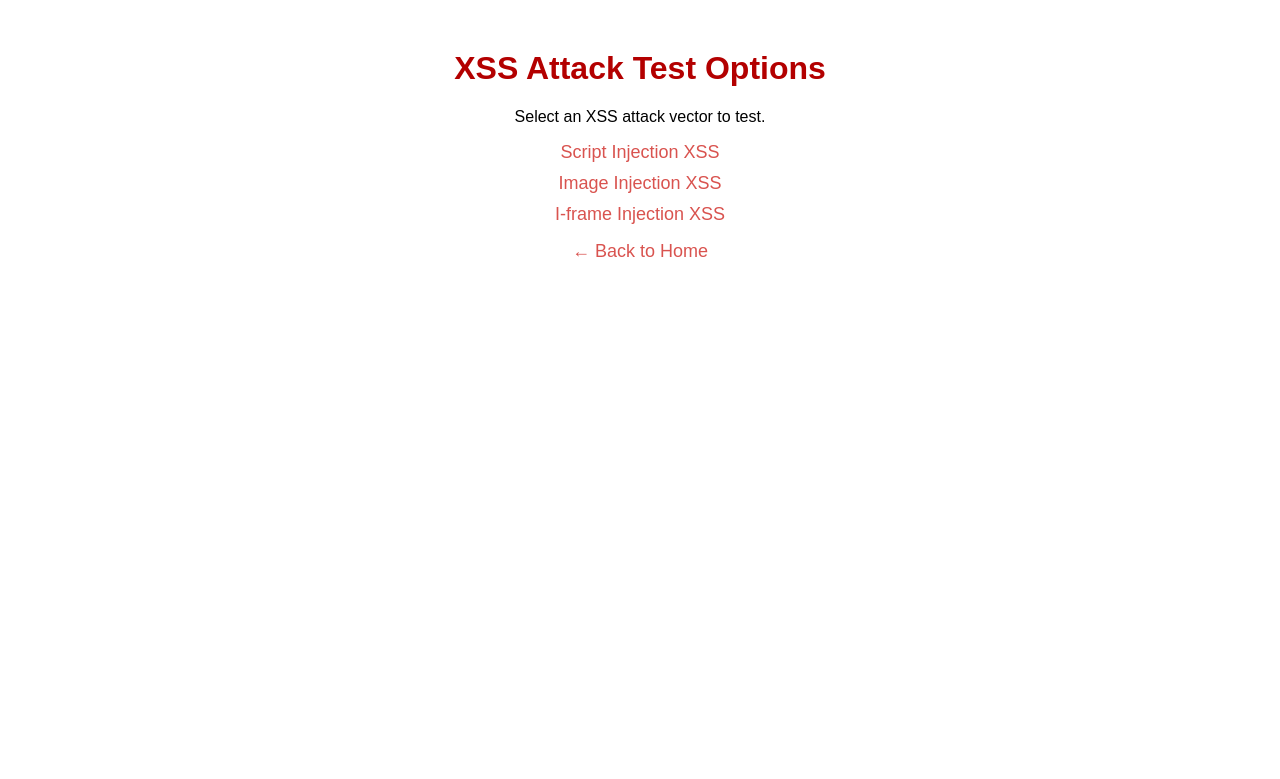
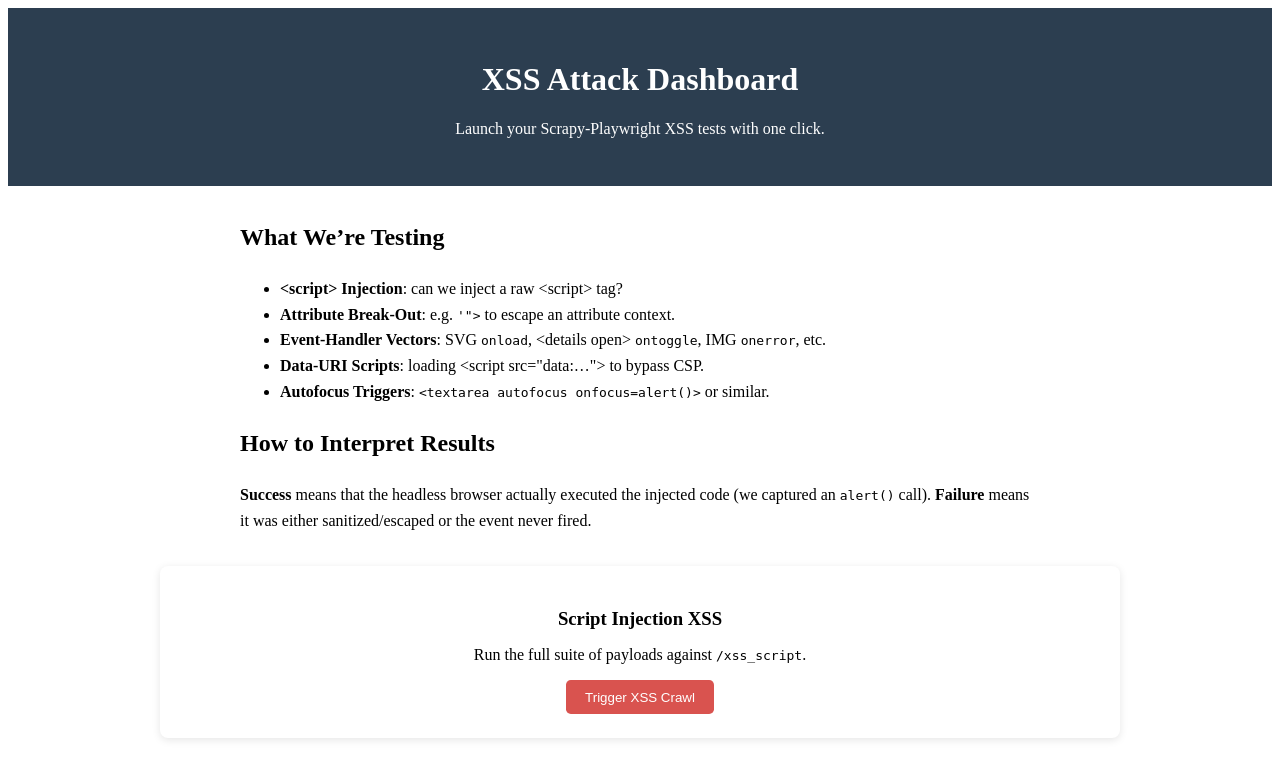
Before and after one commit to singh895/ScrapyShield, a Flask app: page /xss in a window 1280 px wide. Shown: the top 779 px of the page. Run offline with Flask 3, Linux system fonts and the light colour scheme.

Commit message:
beautifying xss page

```diff
--- a/app.py
+++ b/app.py
@@ -43,11 +43,9 @@ def xss_script():
 
     result_text = ""
     if user_input:
-        # 1) rudimentary “did it run?” check
         success = "ontoggle" in user_input or "onerror" in user_input or "onload" in user_input
         result_text = "Success" if success else "Failure"
 
-        # 2) log it
         attack_logs.append({
             'attack_type': 'XSS',
             'payload':     user_input,
@@ -56,7 +54,6 @@ def xss_script():
             'timestamp':   datetime.now().strftime("%Y-%m-%d %H:%M:%S")
         })
 
-    # 3) render the form + response + result
     return f'''
     <html>
       <head><title>Script Injection XSS</title></head>
@@ -74,33 +71,6 @@ def xss_script():
     </html>
     '''
 
-# @app.route('/xss_script')
-# def xss_script():
-#     # return render_template('xss_script.html')
-#     user_input = request.args.get('name', '')
-#     if user_input:
-#         attack_logs.append({
-#             'attack_type':  'XSS',
-#             'payload':      user_input,
-#             'result':       'result',
-#             'status_code':  200,
-#             'timestamp':    datetime.now().strftime("%Y-%m-%d %H:%M:%S")
-#         })
-#     return '''
-#     <html>
-#     <head><title>Script Injection XSS</title></head>
-#     <body>
-#         <h1>Script Injection XSS</h1>
-#         <p>Enter your name:</p>
-#         <form action="/xss_script" method="GET">
-#             <input type="text" name="name">
-#             <input type="submit" value="Submit">
-#         </form>
-#         <p>Response:</p>
-#         <div>{}</div>
-#     </body>
-#     </html>
-#     '''.format(request.args.get('name', ''))
 
 @app.route('/xss_img')
 def xss_img():
@@ -421,18 +391,8 @@ def malware_results():
     """
     return html_content
 
-# @app.route('/trigger-xss-crawl')
-# def trigger_xss_crawl():
-#     scrapy_project_dir = os.path.join(os.getcwd(), 'xss_crawler')
-#     subprocess.Popen([
-#         sys.executable, '-m', 'scrapy', 'crawl', 'xss_playwright',
-#         '-s', 'USER_AGENT=Mozilla/5.0 (Windows NT 10.0; Win64; x64)',
-#         '-s', 'ROBOTSTXT_OBEY=False'
-#     ], cwd=scrapy_project_dir)
-#     return 'XSS Crawl initiated in background', 202
 
-
-@app.route('/trigger-xss-crawl')
+@app.route('/trigger-xss-crawl', methods=['GET', 'POST'])
 def trigger_xss_crawl():
     scrapy_project_dir = os.path.join(os.getcwd(), 'xss_crawler')
     subprocess.Popen([
@@ -443,60 +403,5 @@ def trigger_xss_crawl():
     return 'XSS Crawl initiated in background', 202
 
 
-# @app.route('/trigger-xss-crawl')
-# def trigger_xss_crawl():
-#     scrapy_project_dir = os.path.join(os.getcwd(), 'xss_crawler')
-
-#     # 1) Run the spider, dumping into results.json
-#     subprocess.run([
-#         sys.executable, '-m', 'scrapy', 'crawl', 'xss_playwright',
-#         '-s', 'USER_AGENT=Mozilla/5.0 (Windows NT 10.0; Win64; x64)',
-#         '-s', 'ROBOTSTXT_OBEY=False',
-#         '-o', 'results.json'
-#     ], cwd=scrapy_project_dir, check=True)
-
-#     # 2) Read results.json and append each entry with Success/Failure
-#     results_path = os.path.join(scrapy_project_dir, '/workspaces/ScrapyShield/xss_crawler/results.json')
-#     with open(results_path, 'r') as f:
-#         entries = json.load(f)
-
-#     for e in entries:
-#         attack_logs.append({
-#             'attack_type': 'XSS',
-#             'payload':     e.get('payload', ''),
-#             'result':      'Success' if e.get('xss_triggered') else 'Failure',
-#             'status_code': 200,
-#             'timestamp':   datetime.now().strftime("%Y-%m-%d %H:%M:%S")
-#         })
-
-#     return 'XSS Crawl completed and logged', 200
-
-# @app.route('/trigger-xss-crawl')
-# def trigger_xss_crawl():
-#     scrapy_project_dir = os.path.join(os.getcwd(), 'xss_crawler')
-#     # 1) Run the spider and dump results to results.json
-#     subprocess.run([
-#         sys.executable, '-m', 'scrapy', 'crawl', 'xss_playwright',
-#         '-s', 'USER_AGENT=Mozilla/5.0 (Windows NT 10.0; Win64; x64)',
-#         '-s', 'ROBOTSTXT_OBEY=False',
-#         '-o', 'results.json'
-#     ], cwd=scrapy_project_dir, check=True)
-
-#     # 2) Read the JSON and append to attack_logs
-#     results_path = os.path.join(scrapy_project_dir, 'results.json')
-#     with open(results_path, 'r') as f:
-#         entries = json.load(f)
-
-#     for e in entries:
-#         attack_logs.append({
-#             'attack_type': 'XSS',
-#             'payload':      e.get('payload', ''),
-#             'result':       'Success' if e.get('xss_triggered') else 'Failure',
-#             'status_code':  200,
-#             'timestamp':    datetime.now().strftime("%Y-%m-%d %H:%M:%S")
-#         })
-
-#     return 'XSS Crawl completed and logged', 200
-
 if __name__ == "__main__":
     app.run(port= 5001, debug=True, host='0.0.0.0')
--- a/src/template/xss.html
+++ b/src/template/xss.html
@@ -1,4 +1,4 @@
-<!DOCTYPE html>
+<!-- <!DOCTYPE html>
 <html lang="en">
 <head>
     <meta charset="UTF-8">
@@ -40,4 +40,75 @@
     </ul>
     <p><a href="/">← Back to Home</a></p>
 </body>
+</html> -->
+
+<!DOCTYPE html>
+<html lang="en">
+  <head>
+    <meta charset="UTF-8" />
+    <title>XSS Attack Dashboard</title>
+    <meta name="viewport" content="width=device-width, initial-scale=1" />
+    <!-- Link your existing CSS (Tailwind/Bootstrap/etc.) -->
+    <link rel="stylesheet" href="https://cdnjs.cloudflare.com/ajax/libs/font-awesome/6.4.2/css/all.min.css" />
+    <style>
+      /* quick card‐grid if you need it */
+      .grid { display: grid; grid-template-columns: repeat(auto-fit,minmax(280px,1fr)); gap: 1.5rem; max-width: 960px; margin: 2rem auto; }
+      .card { background: white; border-radius: .5rem; padding: 1.5rem; box-shadow: 0 2px 8px rgba(0,0,0,0.1); text-align: center; }
+      .card h3 { margin-bottom: .75rem; }
+      .btn { display: inline-block; padding: .6rem 1.2rem; border: none; border-radius: .3rem; cursor: pointer; }
+      .btn-danger { background: #d9534f; color: white; }
+    </style>
+  </head>
+  <body>
+    <header style="background: #2c3e50; color: white; padding: 2rem 0; text-align: center;">
+      <h1>XSS Attack Dashboard</h1>
+      <p>Launch your Scrapy-Playwright XSS tests with one click.</p>
+    </header>
+
+
+  <!-- ────────────── Explanatory Info ────────────── -->
+  <section style="max-width:800px; margin:2rem auto; line-height:1.6;">
+    <h2>What We’re Testing</h2>
+    <ul>
+      <li><strong>&lt;script&gt; Injection</strong>: can we inject a raw &lt;script&gt; tag?</li>
+      <li><strong>Attribute Break-Out</strong>: e.g. <code>'"><script>…</script></code> to escape an attribute context.</li>
+      <li><strong>Event-Handler Vectors</strong>: SVG <code>onload</code>, &lt;details open&gt; <code>ontoggle</code>, IMG <code>onerror</code>, etc.</li>
+      <li><strong>Data-URI Scripts</strong>: loading &lt;script src="data:…"&gt; to bypass CSP.</li>
+      <li><strong>Autofocus Triggers</strong>: <code>&lt;textarea autofocus onfocus=alert()&gt;</code> or similar.</li>
+    </ul>
+    <h2>How to Interpret Results</h2>
+    <p><strong>Success</strong> means that the headless browser actually executed the injected code (we captured an <code>alert()</code> call).
+    <strong>Failure</strong> means it was either sanitized/escaped or the event never fired.</p>
+  </section>
+  <!-- ──────────────────────────────────────────────── -->
+
+    <main class="grid">
+      <!-- XSS Crawl Card -->
+      <div class="card">
+        <h3>Script Injection XSS</h3>
+        <p>Run the full suite of payloads against <code>/xss_script</code>.</p>
+        <button class="btn btn-danger" onclick="triggerXSSCrawl()">
+          Trigger XSS Crawl
+        </button>
+      </div>
+    </main>
+
+    <script>
+      function triggerXSSCrawl() {
+        fetch('/trigger-xss-crawl')      // GET by default
+        .then(response => {
+            if (response.ok) {
+            alert('XSS Crawl Started! Now opening logs…');
+            // open logs in a new window/tab
+            window.open('/logs', '_blank');
+            } else {
+            alert('Failed to start XSS Crawl.');
+            }
+        })
+        .catch(error => {
+            alert('Error starting crawl: ' + error);
+        });
+    }
+    </script>
+  </body>
 </html>
```
